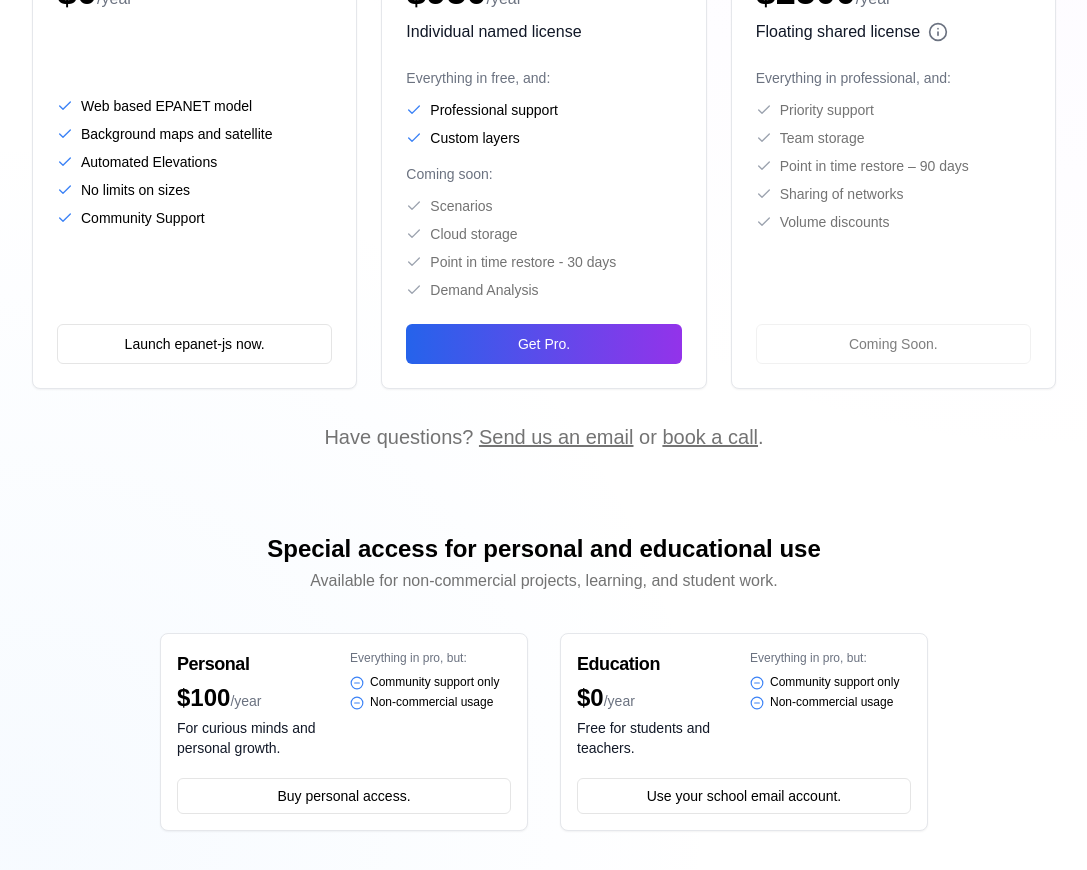
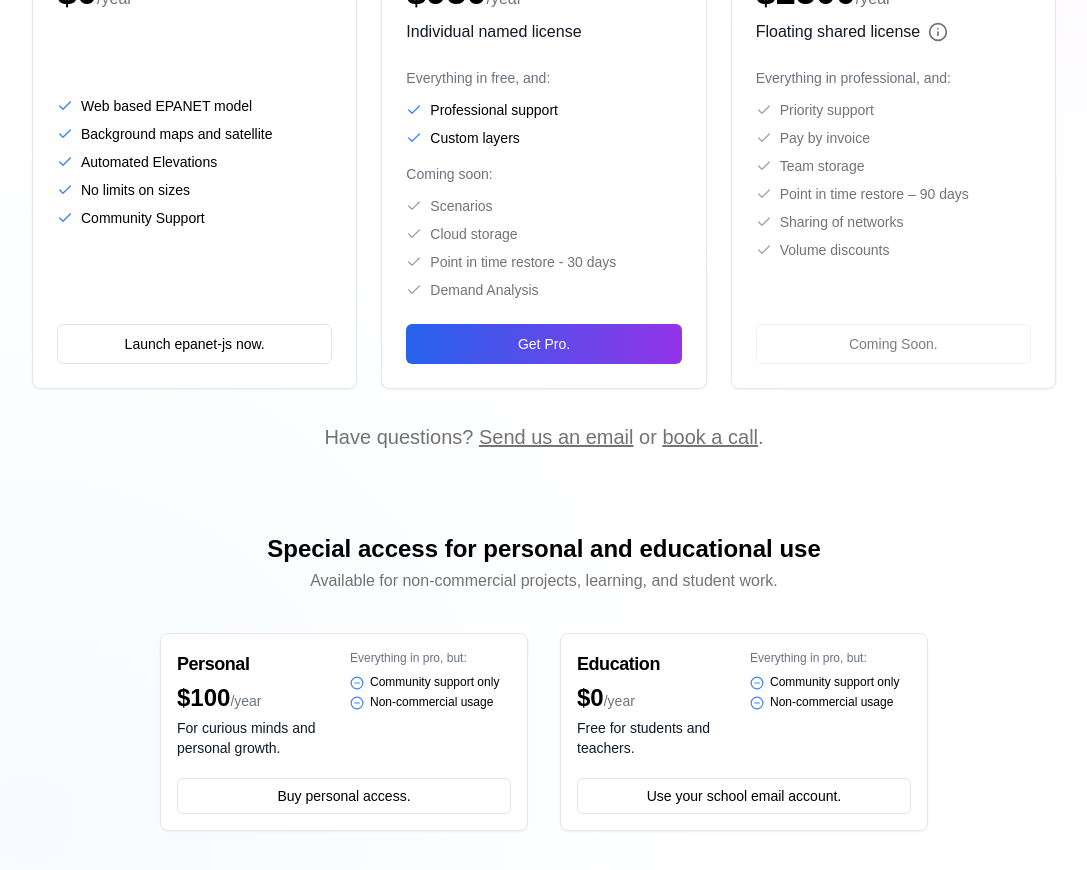
Before and after one commit to epanet-js/epanet-js-website, a React (Vite) app in the folder landing-page/: page / in a window 1280 px wide. Shown: the part 6160-7030 px from the top of the page, without its empty margins (96-1183 px from the left). Built offline with nearby package versions, Linux system fonts and the light colour scheme.

Commit message:
Build landing page automatically

```diff
--- a/landing-page/package.json
+++ b/landing-page/package.json
@@ -5,7 +5,11 @@
   "type": "module",
   "scripts": {
     "dev": "vite",
-    "build": "tsc -b && vite build",
+    "build": "tsc -b && vite build && npm run copy-assets",
+    "copy-assets": "npm run clean-docs-assets && npm run copy-landing-assets && npm run copy-index-html",
+    "clean-docs-assets": "find ../docs/assets -type f -not -path '*/blog/*' -not -path '*/images/*' -delete && find ../docs/assets -type d -empty -not -path '*/blog*' -not -path '*/images*' -delete",
+    "copy-landing-assets": "cp -r dist/assets/* ../docs/assets/",
+    "copy-index-html": "cp dist/index.html ../docs/index.html",
     "lint": "eslint .",
     "preview": "vite preview"
   },
--- a/landing-page/src/components/LandingPage/pricing.tsx
+++ b/landing-page/src/components/LandingPage/pricing.tsx
@@ -333,6 +333,7 @@
     tooltipText: "Minimum 2 licenses",
     features: [
       "Priority support",
+      "Pay by invoice",
       "Team storage",
       "Point in time restore – 90 days",
       "Sharing of networks",
```
Also changed, not shown: 3 other files (tests, documents, lock files or other folders).
